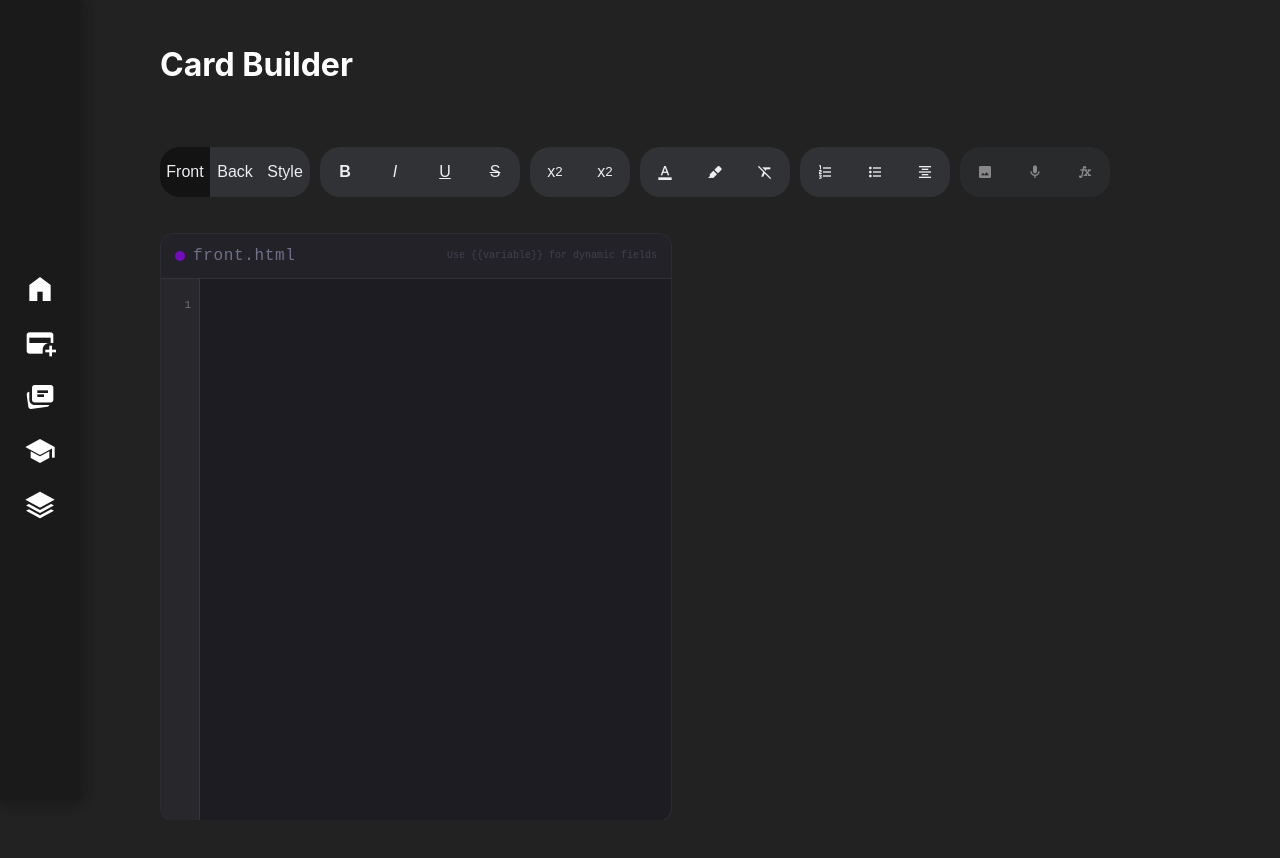
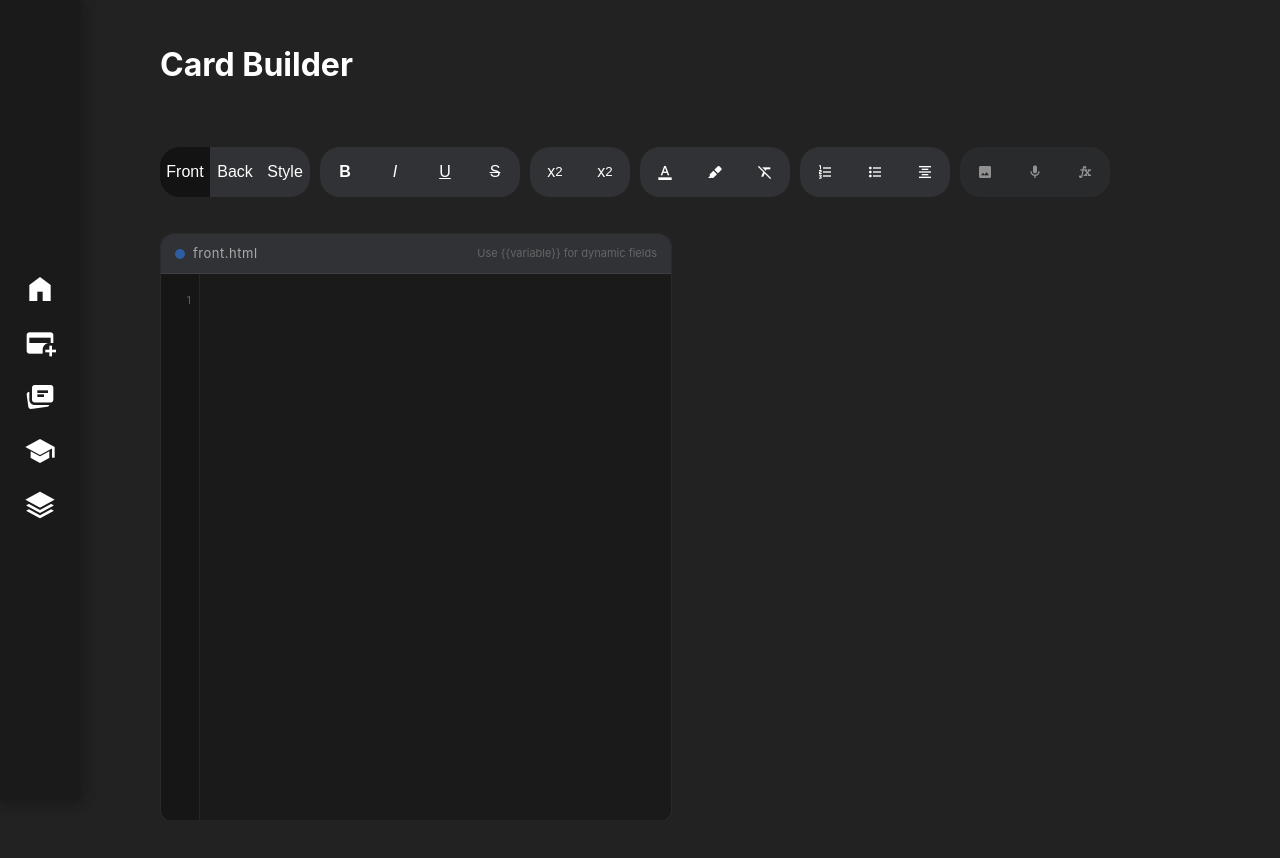
Before and after one commit to 18barbers2/gostudycards, a React (Vite) app in the folder frontend/: page /card-builder in a window 1280 px wide. Shown: the top 858 px of the page. Built offline with nearby package versions, Linux system fonts and the light colour scheme.

Commit message:
style: updated style of codeeditor to match the rest of the site

```diff
--- a/frontend/src/css/CodeEditor.css
+++ b/frontend/src/css/CodeEditor.css
@@ -1,40 +1,17 @@
-:root {
-    --bg-app:        #18181c;
-    --bg-panel:      #222228;
-    --bg-editor:     #1c1c22;
-    --bg-hover:      #2a2a32;
-    --bg-tab-active: #2e2e38;
-    --text-primary:  #ededf2;
-    --text-dim:      #707088;
-    --accent:        #8b72ff;
-    --accent-glow:   rgba(139, 114, 255, 0.25);
-    --accent-soft:   rgba(139, 114, 255, 0.12);
-    --border:        rgba(255,255,255,0.07);
-    --border-bright: rgba(255,255,255,0.13);
-    --radius-sm:     6px;
-    --radius-md:     10px;
-    --radius-lg:     14px;
-    --radius-pill:   999px;
-    --btn-size:      32px;
-    --font-ui:       'DM Sans', sans-serif;
-    --font-mono:     'DM Mono', monospace;
-}
-
 .code-editor {
     display: flex;
     flex-direction: column;
     overflow: hidden;
-    transition: border-color 0.2s, box-shadow 0.2s;
-    background: var(--bg-editor);
-    border: 1px solid var(--border);
-    border-radius: var(--radius-lg);
+    transition: border-color 0.2s;
+    background: #1a1a1a;
+    border: 1px solid rgba(255, 255, 255, 0.07);
+    border-radius: 12px;
     min-height: 0;
     height: 100%;
 }
 
 .code-editor:focus-within {
-    border-color: rgba(139, 114, 255, 0.4);
-    box-shadow: 0 0 0 3px var(--accent-soft);
+    border-color: rgba(255, 255, 255, 0.2);
 }
 
 .code-editor-header {
@@ -42,32 +19,31 @@
     align-items: center;
     gap: 8px;
     padding: 10px 14px;
-    border-bottom: 1px solid var(--border);
-    background: var(--bg-panel);
+    border-bottom: 1px solid rgba(255, 255, 255, 0.07);
+    background: var(--bg-secondary);
     flex-shrink: 0;
+    border-radius: 12px 12px 0 0;
 }
 
 .code-editor-dot {
     width: 10px;
     height: 10px;
     border-radius: 50%;
-    background: rgb(153, 0, 255);
-    opacity: 0.7
+    background: var(--border-color-secondary);
+    opacity: 0.8;
 }
 
 .code-editor-filename {
-    font-size: 16px;
-    color: var(--text-dim);
-    font-family: var(--font-mono);
+    font-size: 13px;
+    color: #aaa;
     letter-spacing: 0.04em;
 }
 
 .code-editor-hint {
     margin-left: auto;
-    font-family: var(--font-mono);
-    font-size: 10px;
-    color: var(--text-dim);
-    opacity: 0.4;
+    font-size: 11px;
+    color: #888;
+    opacity: 0.6;
 }
 
 .code-editor-body {
@@ -83,17 +59,16 @@
     display: flex;
     flex-direction: column;
     padding: 16px 0;
-    border-right: 1px solid var(--border);
-    background: rgba(112, 112, 112, 0.12);
+    border-right: 1px solid rgba(255, 255, 255, 0.07);
+    background: rgba(0, 0, 0, 0.15);
     pointer-events: none;
     overflow: hidden;
 }
 
 .line-num {
-    font-family: var(--font-mono);
     font-size: 11px;
-    color: rgb(255, 255, 255);
-    opacity: 0.35;
+    color: #888;
+    opacity: 0.6;
     text-align: right;
     padding-right: 8px;
     line-height: 21px;
@@ -106,17 +81,17 @@
     background: transparent;
     border: none;
     color: var(--text-primary);
-    font-family: var(--font-mono);
     font-size: 13px;
     line-height: 21px;
     padding: 16px 14px;
     resize: none;
     outline: none;
-    caret-color: var(--accent);
+    caret-color: var(--text-primary);
     tab-size: 2;
     width: 100%;
 }
+
 .code-editor-textarea::placeholder {
-    color: var(--text-dim);
-    opacity: 0.4;
+    color: #888;
+    opacity: 0.5;
 }
```
